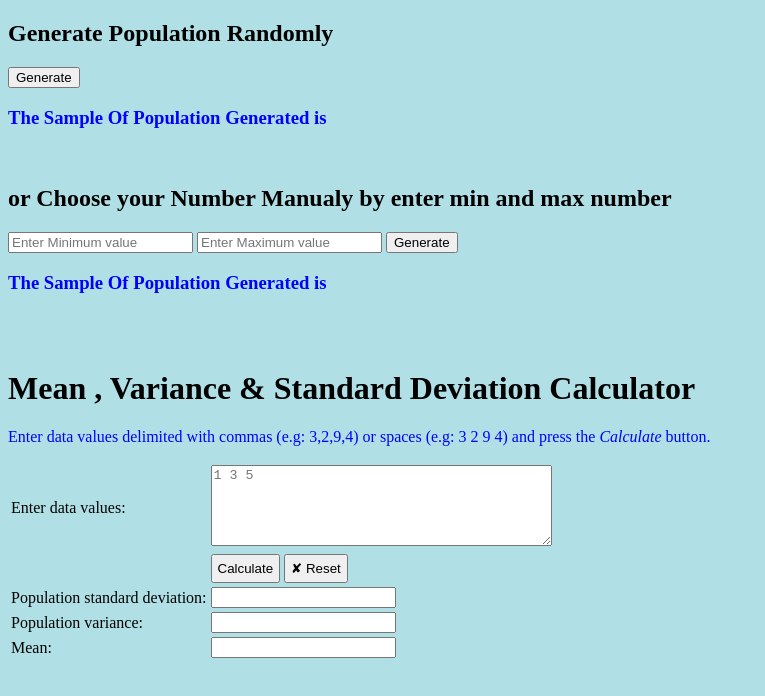
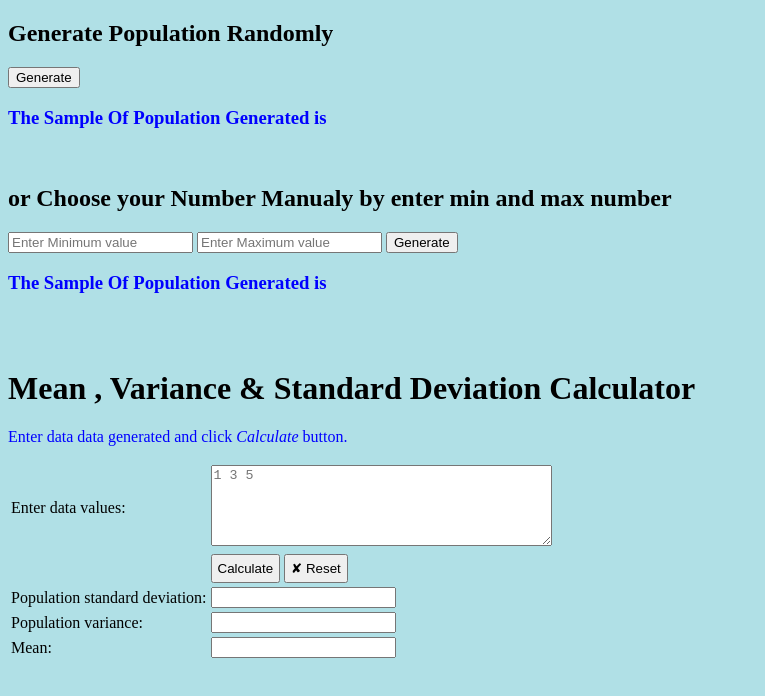
Before and after one commit to omarfarache/omarfarache.github.io, a plain HTML site: page index.html in a window 1280 px wide. Shown: the whole page, without its empty margins (0-765 px from the left). Drawn offline with Linux system fonts and the light colour scheme.

Commit message:
Update index.html

```diff
--- a/index.html
+++ b/index.html
@@ -23,7 +23,7 @@
 <div id="lcol">
 	<div id="doc">
 	<h1>Mean , Variance & Standard Deviation Calculator</h1>
-	<p>Enter data values delimited with commas (e.g: 3,2,9,4) or spaces (e.g: 3 2 9 4) and press the <em>Calculate</em> button.</p>
+	<p>Enter data data generated and click <em>Calculate</em> button.</p>
 	 <form name="calcform" autocomplete="off">
 		<table class="calc2">
 			<tr>
```
